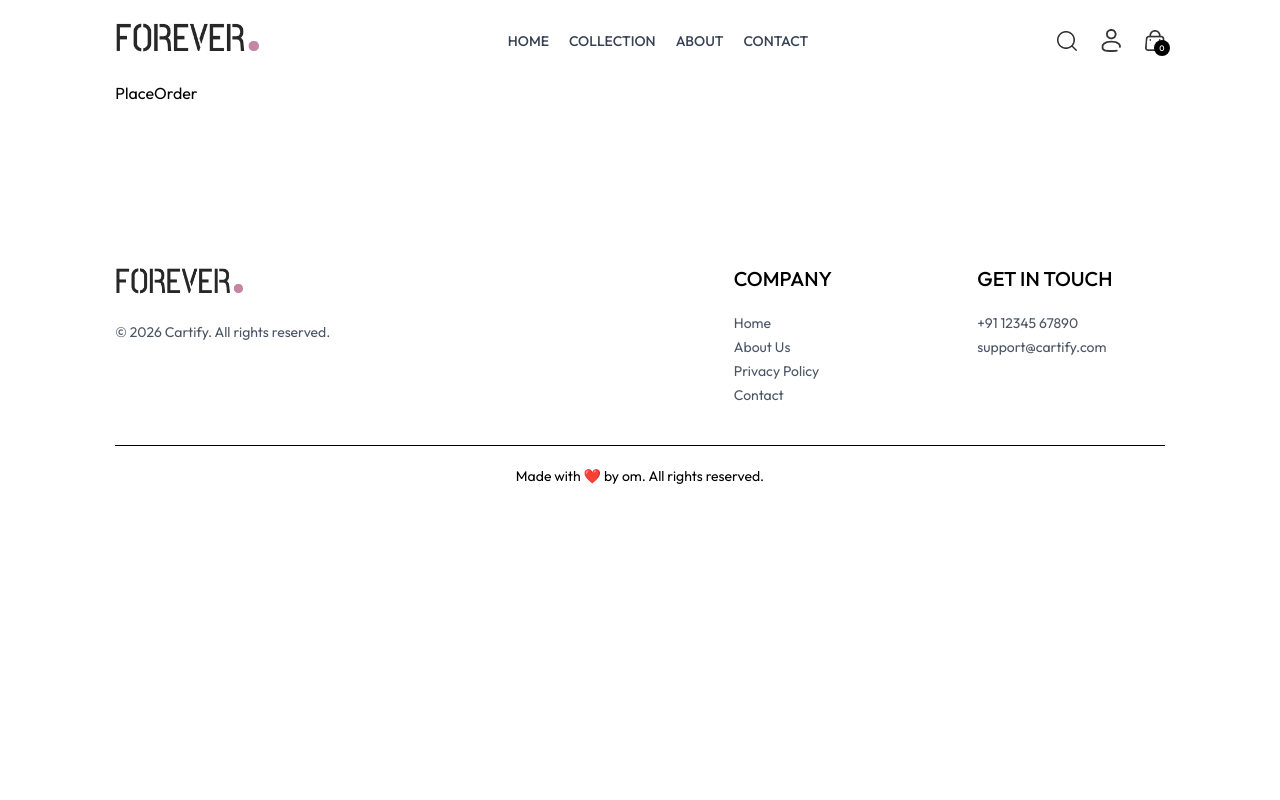
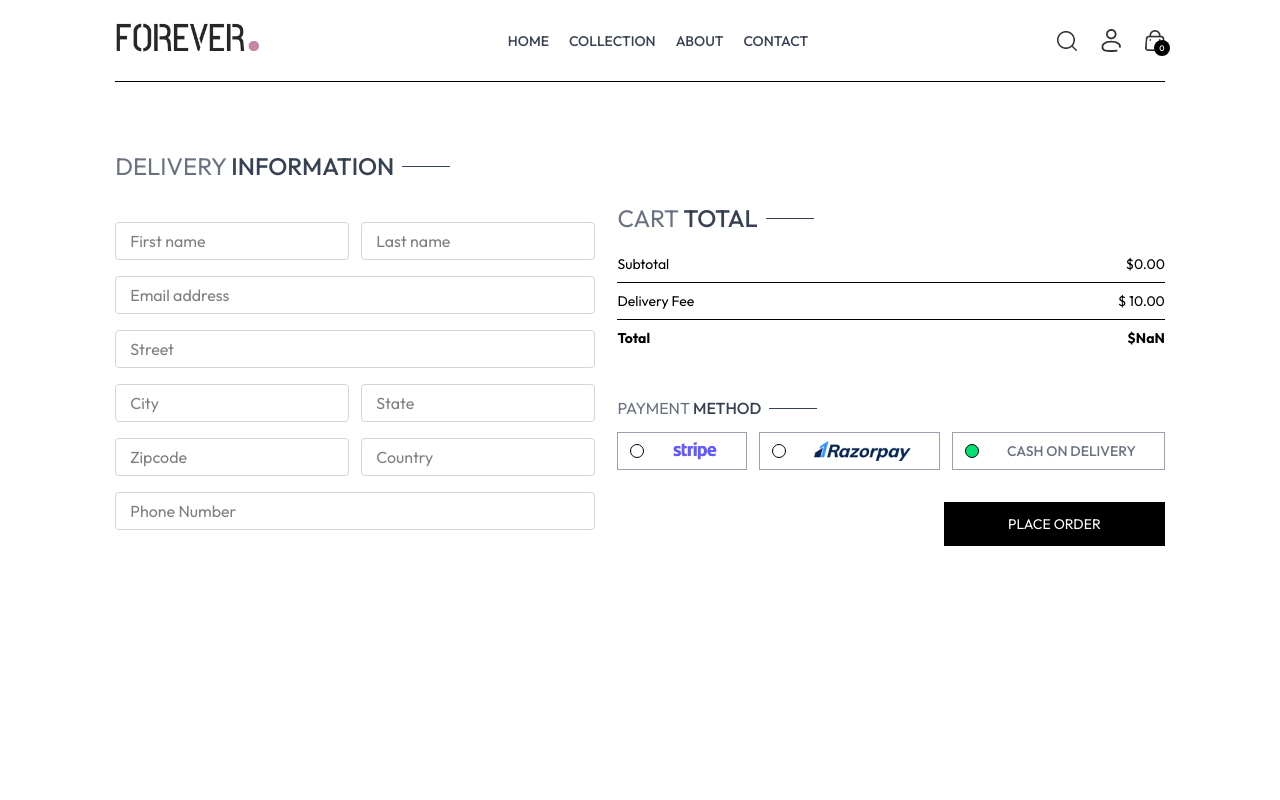
Before and after one commit to OmBilthere/Forever-Ecommerce-website, a React (Vite) app in the folder frontend/: page /place-order in a window 1280 px wide. Shown: the top 800 px of the page. Built offline with nearby package versions, Linux system fonts and the light colour scheme.

Commit message:
Rename Order component to Orders and implement Orders page with order details display; enhance PlaceOrder page with delivery information and payment method selection

```diff
--- a/frontend/src/App.jsx
+++ b/frontend/src/App.jsx
@@ -7,7 +7,7 @@
 import Cart from './pages/Cart'
 import Login from './pages/Login'
 import PlaceOrder from './pages/PlaceOrder'
-import Order from './pages/Order'
+import Orders from './pages/Orders'
 import Product from './pages/Product'
 import Navbar from './components/Navbar'
 import Footer from './components/Footer'
@@ -31,7 +31,7 @@
         <Route path='/cart' element={<Cart/>} />
         <Route path='/login' element={<Login/>} />
         <Route path='/place-order' element={<PlaceOrder/>} />
-        <Route path='/orders' element={<Order/>} />
+        <Route path='/orders' element={<Orders/>} />
      </Routes>
      <Footer/>
     </div>
--- a/frontend/src/pages/Order.jsx
+++ /dev/null
@@ -1,9 +0,0 @@
-import React from 'react'
-
-const Order = () => {
-  return (
-    <div>Order</div>
-  )
-}
-
-export default Order
--- /dev/null
+++ b/frontend/src/pages/Orders.jsx
@@ -0,0 +1,48 @@
+import React from 'react'
+import { useContext } from 'react'
+import { ShopContext } from '../context/ShopContext'
+import Title from '../components/Title'
+
+const Orders = () => {
+
+  const {products , currency} = useContext(ShopContext)
+  return (
+    <div className='border-t pt-16'>
+      <div className='text-2xl'>
+       <Title text1={'MY'} text2={'ORDERS'}/>
+      </div>
+      <div className='mt-5'>
+       {
+        products.slice(1,4).map((item,index)=>(
+           <div key= {index} className='py-4 border-t border-b text-gray-700 flex flex-col md:flex-row md:items-center md:justify-between gap-4'>
+             <div className='flex items-start gap-6 text-sm'>
+              <img className='w-16 sm:w-20' src={item.image[0]} alt="" />
+              <div>
+                <p className='sm:text-base font-medium'>{item.name}</p>
+                <div className='flex items-center gap-3 mt-2 text-base text-gray-700'>
+                  <p className='text-lg'>{currency}{item.price}</p>
+                  <p>Quantity: 1</p>
+                  <p>Size: M</p>
+                </div>
+                <p className='mt-2'>Date: <span className='text-gray-400'>25, jul , 2026</span></p>
+              </div>
+             </div>
+              <div className='md:w-1/2 flex justify-between'>
+                <div className='flex items-center gap-2'>
+                  <p className='min-w-2 h-2 rounded-full bg-green-500'></p>
+                  <p className='text-sm md:text-base'>Ready to ship</p>
+                </div>
+                <button className='border px-4 py-2 text-sm font-medium rounded-sm'>Track Order</button>
+              </div>
+
+
+           </div>
+        ))
+       }
+      </div>
+    </div>
+
+  )
+}
+
+export default Orders
--- a/frontend/src/pages/PlaceOrder.jsx
+++ b/frontend/src/pages/PlaceOrder.jsx
@@ -1,8 +1,79 @@
-import React from 'react'
+import Title from '../components/Title'
+import CartTotal from '../components/CartTotal'
+import { assets } from '../assets/assets'
+import { useContext, useState } from 'react'
+import { ShopContext } from '../context/ShopContext'
 
 const PlaceOrder = () => {
+
+  const [method , setMethod] = useState('cod')
+
+  const {navigate} = useContext(ShopContext)
+
   return (
-    <div>PlaceOrder</div>
+    <div className='flex flex-col sm:flex-row justify-between gap-4 pt-5 sm:pt-14 min-h-[80vh] border-t'>
+    {/* Left Side */}
+      <div className='flex flex-col gap-4 w-full sm:max-w-120'>
+         <div className='text-xl sm:text-2xl my-3'>
+          <Title text1={'DELIVERY'} text2={'INFORMATION'} />
+         </div>
+         <div className='flex gap-3'>
+           <input className='border border-gray-300 rounded py-1.5 px-3.5 w-full' placeholder='First name' type="text" />
+           <input className='border border-gray-300 rounded py-1.5 px-3.5 w-full' placeholder='Last name' type="text" />
+         </div>
+
+           <input className='border border-gray-300 rounded py-1.5 px-3.5 w-full' placeholder='Email address' type="email" />
+           <input className='border border-gray-300 rounded py-1.5 px-3.5 w-full' placeholder='Street' type="text" />
+
+          <div className='flex gap-3'>
+           <input className='border border-gray-300 rounded py-1.5 px-3.5 w-full' placeholder='City' type="text" />
+           <input className='border border-gray-300 rounded py-1.5 px-3.5 w-full' placeholder= 'State' type="text" />
+          </div>
+
+          <div className='flex gap-3'>
+           <input className='border border-gray-300 rounded py-1.5 px-3.5 w-full' placeholder='Zipcode' type="number" />
+           <input className='border border-gray-300 rounded py-1.5 px-3.5 w-full' placeholder= 'Country' type="text" />
+          </div>
+          <input className='border border-gray-300 rounded py-1.5 px-3.5 w-full' placeholder= 'Phone Number' type="number" />
+      </div>
+
+      {/* Right Side  */}
+
+      <div className='mt-8'>
+         <div className='mt-8 min-w-80'>
+           < CartTotal />
+         </div>
+
+         <div className='mt-12'>
+          <Title text1={'PAYMENT'} text2={'METHOD'} />
+          {/* Payment Options */}
+          <div className='flex gap-3 flex-col lg:flex-row'>
+
+            <div onClick={()=>setMethod('stripe')} className="flex items-center gap-3 border border-gray-400 p-2 px-3 cursor-pointer">
+              <p className={`min-w-3.5 h-3.5 border rounded-full ${method === 'stripe' ? 'bg-green-400' : ''}`}></p>
+              <img className='h-5 mx-4' src={assets.stripe_logo} alt="" />
+            </div>
+
+            <div onClick={()=>setMethod('razorpay')} className="flex items-center gap-3 border border-gray-400 p-2 px-3 cursor-pointer">
+              <p className={`min-w-3.5 h-3.5 border rounded-full ${method === 'razorpay' ? 'bg-green-400' : ''}`}></p>
+              <img className='h-5 mx-4' src={assets.razorpay_logo} alt="" />
+            </div>
+
+            <div onClick={()=>setMethod('cod')} className="flex items-center gap-3 border border-gray-400 p-2 px-3 cursor-pointer">
+              <p className={`min-w-3.5 h-3.5 border rounded-full ${method === 'cod' ? 'bg-green-400' : ''}`}></p>
+              <p className='text-gray-500 text-sm font-medium mx-4'>CASH ON DELIVERY</p>
+            </div>
+          </div>
+
+              <div className='w-full text-end mt-8'>
+                <button onClick={()=>navigate('/orders')} className='bg-black text-white px-16 py-3 text-sm'>
+                  PLACE ORDER
+                </button>
+              </div>
+
+         </div>
+      </div>
+    </div>
   )
 }
 
```
